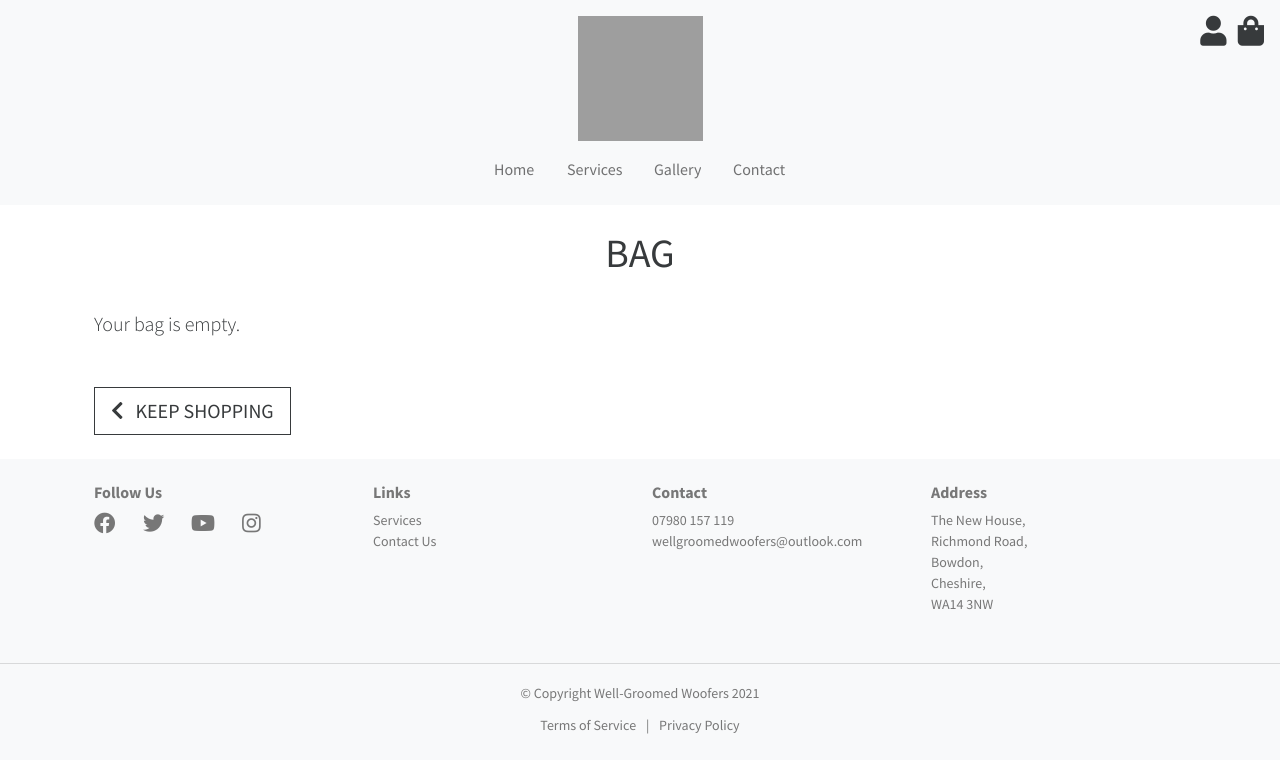
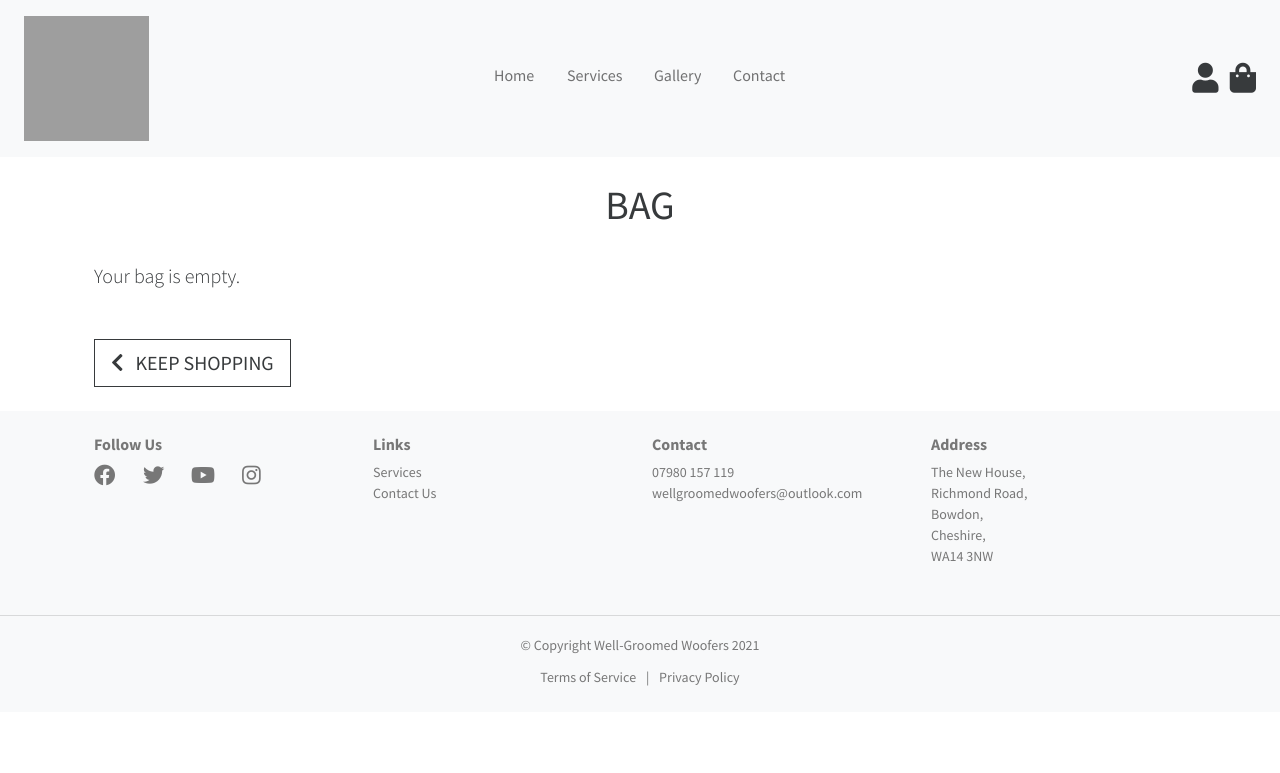
Before and after one commit to jonathan-odonnell/dog-grooming, a Django app: page /bag/ in a window 1280 px wide. Shown: the top 773 px of the page. Run offline with Django 3.2, Linux system fonts and the light colour scheme; some libraries are stand-ins or nearby versions; grey boxes are pictures that could not be loaded.

Commit message:
Amended navbar layout

```diff
--- a/static/css/base.css
+++ b/static/css/base.css
@@ -1,3 +1,8 @@
+.navbar-brand img {
+    width: 75px;
+    height: 75px;
+}
+
 .hvr-underline-from-center:before {
     height: 3px;
     background-color: transparent;
@@ -244,6 +249,11 @@ footer a:hover {
 }
 
 @media (min-width: 992px) {
+    .navbar-brand img {
+        width: 125px;
+        height: 125px;
+    }
+
     .hvr-underline-from-center:before {
         background-color: rgba(0, 0, 0, .9);
     }
--- a/templates/base.html
+++ b/templates/base.html
@@ -39,90 +39,28 @@
 </head>
 
 <body>
-    <header class="container-fluid bg-light p-0">
-        <div class="row g-0 p-3 pb-0">
-            <div class="col-4 offset-4 d-none d-lg-block text-center">
+    <header class="container-fluid bg-light">
+        <nav class="navbar navbar-expand-lg navbar-light">
+            <div class="container-fluid my-2">
+                <div class="col-3 d-lg-none">
+                    <button class="navbar-toggler" type="button" data-bs-toggle="collapse" data-bs-target="#navbarColor03"
+                        aria-controls="navbarColor03" aria-expanded="false" aria-label="Toggle navigation">
+                        <span class="navbar-toggler-icon"></span>
+                    </button>
+                </div>
+                <div class="col-3 text-center text-lg-start">
                     <a class="navbar-brand me-0" href="{% url 'home' %}">
-                    <img src="{{ MEDIA_URL}}logo_iupvqg.png" alt="" width="125" height="125">
+                        <img src="{{ MEDIA_URL}}logo_iupvqg.png" alt="Brand logo">
                     </a>
                 </div>
-            <div class="col-4 d-none d-lg-block text-end">
-                <a href="{% url 'account_login'%}?next={{ request.path }}" class="nav-link d-inline px-2">
-                    <i class="fas fa-user icon text-dark"></i>
-                </a>
-                {% if bag_services %}
-                <div class="dropdown">
-                    <a class="btn dropdown-toggle nav-link shadow-none position-relative" href="#" role="button"
-                        id="bag-dropdown" data-bs-toggle="dropdown" aria-expanded="false">
-                        <i class="fas fa-shopping-bag icon text-dark"></i>
-                        <span class="item-count bg-dark text-light">{{item_count}}</span>
-                    </a>
-                    <div class="dropdown-menu dropdown-menu-end bag-dropdown-wrapper" aria-labelledby="bag-dropdown">
-                        <div class="services-wrapper">
-                            {% for item in bag_services %}
-                            <div class="row g-0">
-                                <div class="col-3 mt-1">
-                                    {% if item.service.image %}
-                                    <img class="w-100" src="{{ item.service.image.url }}"
-                                        alt="{{ item.service.name }}" />
-                                    {% else %}
-                                    <img class="w-100" src="{{ MEDIA_URL }}noimage.png" alt="{{ item.service.name }}" />
-                                    {% endif %}
-                                </div>
-                                <div class="col-9 text-end">
-                                    <p class="my-0"><strong>{{ item.service.name }}</strong></p>
-                                    <p class="my-0 small">
-                                        Dog Size: {{ item.item_price.size|upper }}
-                                    </p>
-                                    <p class="my-0 small text-muted">Qty: {{ item.quantity }}</p>
-                                </div>
-                                <div class="col-12">
-                                    <hr>
-                                </div>
-                            </div>
-                            {% endfor %}
-                        </div>
-                        <div class="row">
-                            <div class="col">
-                                <strong>
-                                    <p>
-                                        <span>Total:</span>
-                                        <span class="float-end">£{{ grand_total|floatformat:2 }}</span>
-                                    </p>
-                                </strong>
-                                <a href="{% url 'bag' %}" class="btn btn-secondary w-100">
-                                    <span class="text-uppercase">View Bag</span>
-                                </a>
-                            </div>
-                        </div>
-                    </div>
-                </div>
-                {% else %}
-                <a class="nav-link d-inline" href="{% url 'bag' %}">
-                    <i class="fas fa-shopping-bag icon text-dark"></i>
-                </a>
-                {% endif %}
-            </div>
-        </div>
-        <div class="row g-0 px-3">
-            <div class="col-12">
-                <nav class="navbar navbar-expand-lg navbar-light py-2">
-                    <div class="container-fluid">
-                        <button class="navbar-toggler" type="button" data-bs-toggle="collapse"
-                            data-bs-target="#navbarColor03" aria-controls="navbarColor03" aria-expanded="false"
-                            aria-label="Toggle navigation">
-                            <span class="navbar-toggler-icon"></span>
-                        </button>
-                        <a class="navbar-brand d-lg-none me-0" href="{% url 'home' %}">
-                            <img src="{{ MEDIA_URL}}logo_iupvqg.png" alt="" width="75" height="75">
-                        </a>
-                        <div class="d-block d-lg-none">
+                <div class="col-3 order-lg-3 text-end">
+                    <div class="d-block">
                         <a href="{% url 'account_login'%}?next={{ request.path }}" class="nav-link d-inline px-2">
                             <i class="fas fa-user icon text-dark"></i>
                         </a>
                         {% if bag_services %}
                         <div class="dropdown d-inline">
-                                <a class="btn dropdown-toggle nav-link shadow-none position-relative" href="#"
+                            <a class="btn dropdown-toggle nav-link shadow-none position-relative pe-0" href="#"
                                 role="button" id="bag-dropdown" data-bs-toggle="dropdown" aria-expanded="false">
                                 <i class="fas fa-shopping-bag icon text-dark"></i>
                                 <span class="item-count bg-dark text-light">{{item_count}}</span>
@@ -170,12 +108,11 @@
                             </div>
                         </div>
                         {% else %}
-                            <div class="d-inline">
-                                <a class="nav-link d-inline" href="{% url 'bag' %}">
+                        <a class="nav-link d-inline pe-0" href="{% url 'bag' %}">
                             <i class="fas fa-shopping-bag icon text-dark"></i>
                         </a>
+                        {% endif %}
                     </div>
-                            {% endif %}
                 </div>
                 <div class="collapse navbar-collapse" id="navbarColor03">
                         <ul class="navbar-nav mx-auto">
@@ -199,8 +136,6 @@
                 </div>
             </div>
         </nav>
-            </div>
-        </div>
     </header>
 
     {% block content %}
```
Lines whose indentation alone changed are shown as unchanged.
